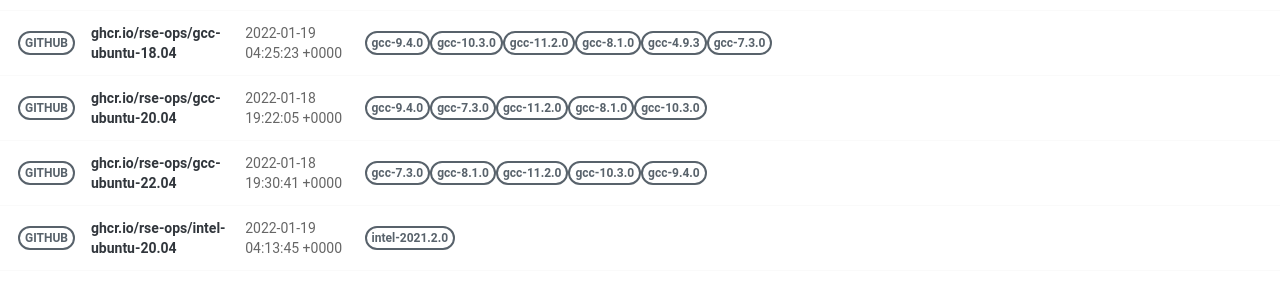
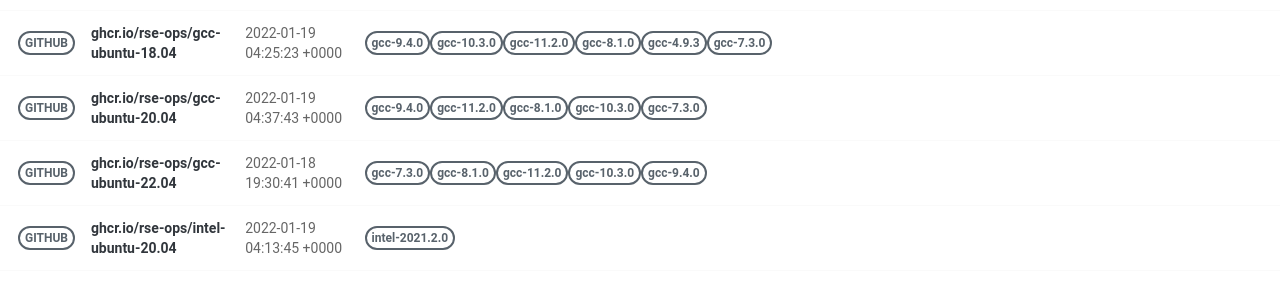
Before and after one commit to rse-ops/docker-images, a Jekyll site: the page built from pages/index.md, in a window 1280 px wide. Shown: the part 581-863 px from the top of the page. Built offline with Jekyll 4.4.1, drawn with Linux system fonts in a browser that asks for light colours; nearby versions of some CDN libraries.

Commit message:
Automated push to update library 2022-01-19

```diff
--- a/_library/ghcr.io-rse-ops-gcc-ubuntu-20.04.md
+++ b/_library/ghcr.io-rse-ops-gcc-ubuntu-20.04.md
@@ -1,7 +1,7 @@
 ---
 layout: container
 name: ghcr.io/rse-ops/gcc-ubuntu-20.04
-updated_at: 2022-01-18 19:22:05.956992
+updated_at: 2022-01-19 04:37:43.122382
 
 
 container_url: https://github.com/orgs/rse-ops/packages/container/package/gcc-ubuntu-20.04
```
Also changed, not shown: other parts of _library/ghcr.io-rse-ops-gcc-ubuntu-20.04.md (+3 -3 lines).
